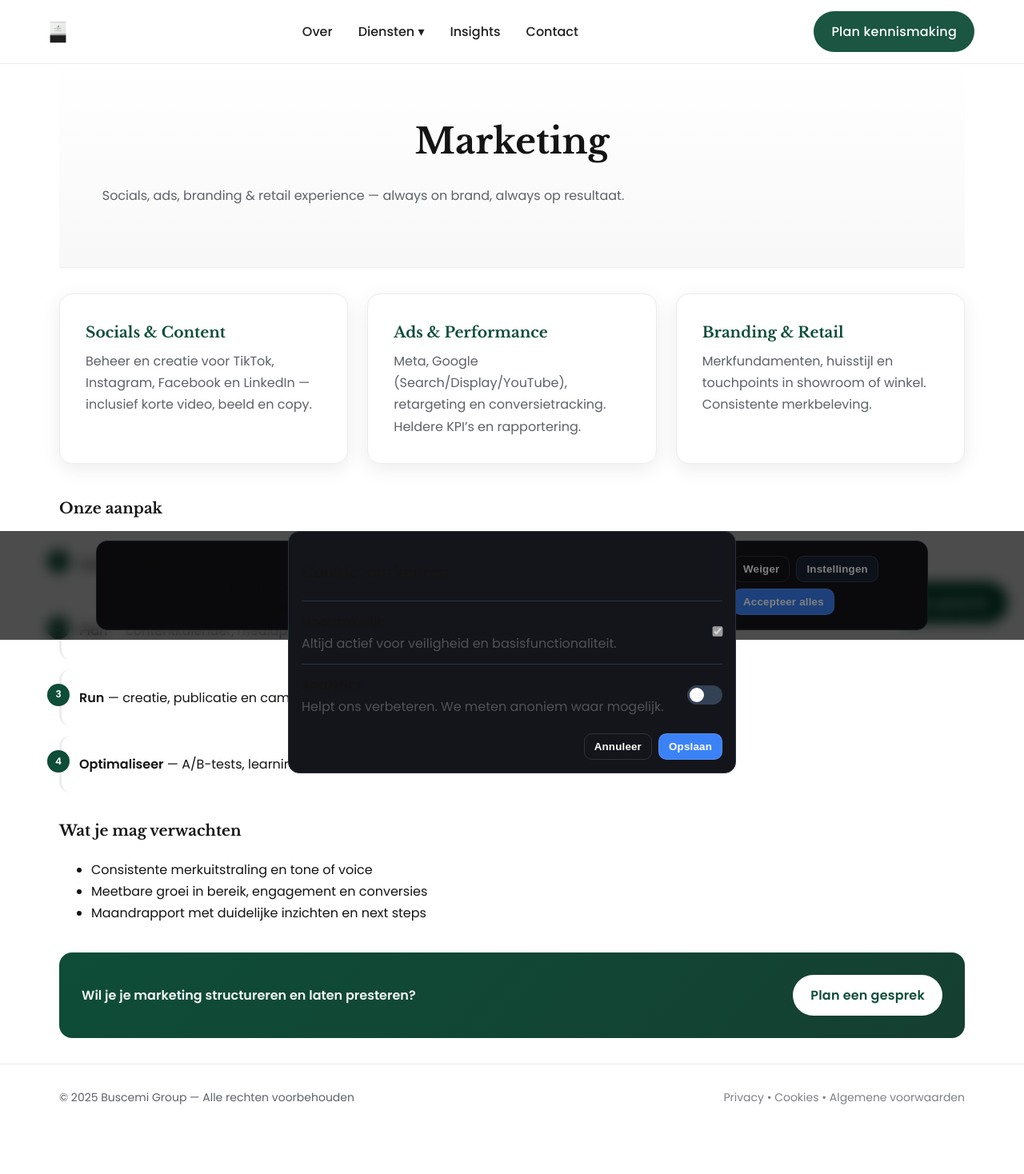
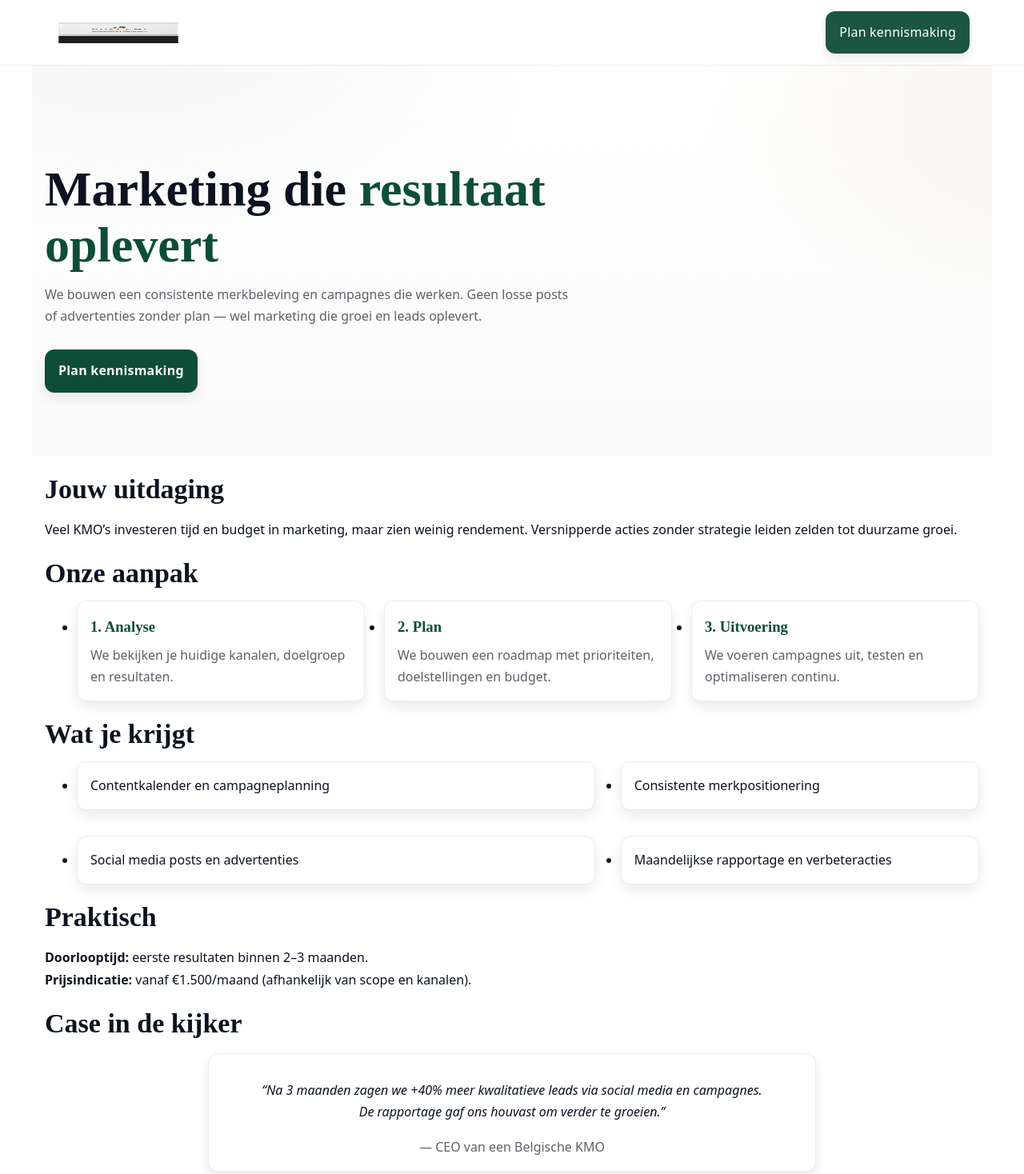
Before and after one commit to BuscemiGroup/Website, a plain HTML site: page diensten/marketing.html in a window 1280 px wide. Shown: the top 1468 px of the page at 80% size. Before the commit the page ends 1415 px from the top, so only its background shows below. Drawn offline with nearby package versions, Linux system fonts and the light colour scheme.

Commit message:
Update marketing.html

```diff
--- a/diensten/marketing.html
+++ b/diensten/marketing.html
@@ -1,86 +1,120 @@
 <!DOCTYPE html>
-<html lang="nl">
+<html lang="nl-BE">
 <head>
-<meta charset="utf-8"/>
-<meta name="viewport" content="width=device-width,initial-scale=1"/>
-<title>Marketing — Buscemi Group</title>
-<meta name="description" content="Socials, ads, branding & retail experience"/>
-<meta name="theme-color" content="#0e4d38"/>
-<link rel="preconnect" href="https://fonts.googleapis.com"/>
-<link rel="preconnect" href="https://fonts.gstatic.com" crossorigin/>
-<link href="https://fonts.googleapis.com/css2?family=Libre+Baskerville:wght@400;700&family=Poppins:wght@300;400;500;600&display=swap" rel="stylesheet"/>
-<link rel="stylesheet" href="../style.css"/>
-<link rel="icon" type="image/png" href="../assets/favicon.png"/>
-<meta property="og:image" content="https://www.buscemigroup.be/assets/og-image.png"/>
-<meta property="og:title" content="Marketing — Buscemi Group"/>
-<meta property="og:description" content="Socials, ads, branding &amp; retail experience"/>
-<meta property="og:type" content="website"/>
-<meta property="og:url" content="https://www.buscemigroup.be/diensten/marketing.html"/>
-<link rel="canonical" href="https://www.buscemigroup.be/diensten/marketing.html"/>
+  <meta charset="utf-8" />
+  <meta name="viewport" content="width=device-width, initial-scale=1" />
+  <title>Marketing voor KMO’s | Buscemi Group</title>
+  <meta name="description" content="Van social media tot advertenties: wij zorgen voor consistente marketing die meetbare resultaten oplevert voor KMO’s." />
+  <link rel="stylesheet" href="/style.css" />
+  <link rel="stylesheet" href="/utilities.css" />
 </head>
 <body>
+  <a class="visually-hidden skip-link" href="#main">Ga naar hoofdinhoud</a>
 
-<header>
+  <header class="site-header">
     <div class="container nav">
-    <a class="brand" href="../index.html"><img src="../assets/logo.png" alt="Buscemi Group"/></a>
-    <nav class="nav-links" aria-label="Hoofdnavigatie">
-      <a href="../over.html">Over</a>
-      <div class="dropdown">
-        <a href="../diensten/index.html">Diensten ▾</a>
-        <div class="dropdown-content" role="menu">
-          <a href="../diensten/marketing.html">Marketing</a>
-          <a href="../diensten/consultancy.html">Consultancy</a>
-        </div>
-      </div>
-      <a href="../insights/index.html">Insights</a>
-      <a href="../contact.html">Contact</a>
-    </nav>
-    <a class="btn" href="../contact.html">Plan kennismaking</a>
-    <button class="burger" aria-label="Menu" aria-expanded="false">☰</button>
+      <a class="brand" href="/" aria-label="Buscemi Group home">
+        <img src="/assets/logo.png" alt="Buscemi Group" width="160" height="40" />
+      </a>
+      <a class="btn primary-cta" href="/#contact">Plan kennismaking</a>
     </div>
   </header>
 
-<main class="container">
-  <section class="subpage-hero">
-    <h1>Marketing</h1>
-    <p class="sub">Socials, ads, branding & retail experience — always on brand, always op resultaat.</p>
-  </section>
-  <div class="content" style="padding:32px 0">
-    <div class="grid-3">
-      <div class="card pad tile"><h3>Socials & Content</h3><p>Beheer en creatie voor TikTok, Instagram, Facebook en LinkedIn — inclusief korte video, beeld en copy.</p></div>
-      <div class="card pad tile"><h3>Ads & Performance</h3><p>Meta, Google (Search/Display/YouTube), retargeting en conversietracking. Heldere KPI’s en rapportering.</p></div>
-      <div class="card pad tile"><h3>Branding & Retail</h3><p>Merkfundamenten, huisstijl en touchpoints in showroom of winkel. Consistente merkbeleving.</p></div>
-    </div>
-    <h3 style="margin-top:40px">Onze aanpak</h3>
-    <div class="steps">
-      <div class="step"><strong>Audit</strong> — kanalen, creative en tracking. We bepalen quick wins.</div>
-      <div class="step"><strong>Plan</strong> — contentkalender, mediaplan en KPI’s.</div>
-      <div class="step"><strong>Run</strong> — creatie, publicatie en campagnesturing.</div>
-      <div class="step"><strong>Optimaliseer</strong> — A/B-tests, learnings en schaalbare formats.</div>
-    </div>
-    <h3 style="margin-top:32px">Wat je mag verwachten</h3>
-    <ul>
-      <li>Consistente merkuitstraling en tone of voice</li>
-      <li>Meetbare groei in bereik, engagement en conversies</li>
-      <li>Maandrapport met duidelijke inzichten en next steps</li>
-    </ul>
-    <div class="cta" style="margin-top:36px">
-      <p><strong>Wil je je marketing structureren en laten presteren?</strong></p>
-      <a class="btn" href="../contact.html">Plan een gesprek</a>
+  <main id="main">
+    <!-- HERO -->
+    <section class="hero container">
+      <div class="grid-2">
+        <div>
+          <h1>Marketing die <span class="accent">resultaat oplevert</span></h1>
+          <p>We bouwen een consistente merkbeleving en campagnes die werken. Geen losse posts of advertenties zonder plan — wel marketing die groei en leads oplevert.</p>
+          <a class="btn" href="/#contact">Plan kennismaking</a>
         </div>
       </div>
+    </section>
+
+    <!-- PROBLEEM & AANPAK -->
+    <section class="container mt-20">
+      <h2>Jouw uitdaging</h2>
+      <p>Veel KMO’s investeren tijd en budget in marketing, maar zien weinig rendement. Versnipperde acties zonder strategie leiden zelden tot duurzame groei.</p>
+
+      <h2 class="mt-20">Onze aanpak</h2>
+      <ul class="grid-3 mt-12">
+        <li class="card pad tile"><h3>1. Analyse</h3><p>We bekijken je huidige kanalen, doelgroep en resultaten.</p></li>
+        <li class="card pad tile"><h3>2. Plan</h3><p>We bouwen een roadmap met prioriteiten, doelstellingen en budget.</p></li>
+        <li class="card pad tile"><h3>3. Uitvoering</h3><p>We voeren campagnes uit, testen en optimaliseren continu.</p></li>
+      </ul>
+    </section>
+
+    <!-- DELIVERABLES -->
+    <section class="container mt-20">
+      <h2>Wat je krijgt</h2>
+      <ul class="grid-2 mt-12">
+        <li class="card pad">Contentkalender en campagneplanning</li>
+        <li class="card pad">Consistente merkpositionering</li>
+        <li class="card pad">Social media posts en advertenties</li>
+        <li class="card pad">Maandelijkse rapportage en verbeteracties</li>
+      </ul>
+    </section>
+
+    <!-- DOORLOOPTIJD & PRIJS -->
+    <section class="container mt-20">
+      <h2>Praktisch</h2>
+      <p><strong>Doorlooptijd:</strong> eerste resultaten binnen 2–3 maanden.<br>
+         <strong>Prijsindicatie:</strong> vanaf €1.500/maand (afhankelijk van scope en kanalen).</p>
+    </section>
+
+    <!-- MINI-CASE -->
+    <section class="container mt-20">
+      <h2>Case in de kijker</h2>
+      <figure class="card pad max-w-760 mx-auto text-center">
+        <blockquote>
+          <p><em>“Na 3 maanden zagen we +40% meer kwalitatieve leads via social media en campagnes. De rapportage gaf ons houvast om verder te groeien.”</em></p>
+        </blockquote>
+        <figcaption class="muted">— CEO van een Belgische KMO</figcaption>
+      </figure>
+    </section>
+
+    <!-- FAQ -->
+    <section class="container mt-20">
+      <h2>Veelgestelde vragen</h2>
+      <div class="grid-2 mt-12">
+        <div class="card pad">
+          <h3>Hoe snel zien we resultaat?</h3>
+          <p>Meestal binnen 2–3 maanden, afhankelijk van je startpositie en sector.</p>
+        </div>
+        <div class="card pad">
+          <h3>Werken jullie met contracten?</h3>
+          <p>We starten meestal met een proefperiode van 3 maanden. Daarna verlengen we flexibel per kwartaal.</p>
+        </div>
+        <div class="card pad">
+          <h3>Moeten wij zelf content aanleveren?</h3>
+          <p>We werken samen: wij creëren en optimaliseren, jij geeft input en feedback.</p>
+        </div>
+        <div class="card pad">
+          <h3>Is dit ook geschikt voor kleine KMO’s?</h3>
+          <p>Ja, we stemmen de scope af op je budget en prioriteiten. Vanaf €1.500/maand.</p>
+        </div>
+      </div>
+    </section>
+
+    <!-- CONTACT CTA -->
+    <section class="container my-60">
+      <div class="cta center">
+        <p><strong>Klaar om je marketing op de rails te zetten?</strong></p>
+        <a class="btn" href="/#contact">Plan kennismaking</a>
+      </div>
+    </section>
   </main>
 
-<footer>
-  <div class="container" style="display:flex;justify-content:space-between;align-items:center;gap:12px;flex-wrap:wrap">
-    <div>© <span id="year"></span> Buscemi Group — Alle rechten voorbehouden</div>
-    <div class="muted"><a href="../legal.html">Privacy</a> • <a href="../legal.html">Cookies</a> • <a href="../legal.html">Algemene voorwaarden</a></div>
+  <footer class="site-footer">
+    <div class="container flex justify-between items-center gap-12 flex-wrap">
+      <div>© <span id="year"></span> Buscemi Group</div>
+      <div class="muted"><a href="/legal.html">Privacy & Voorwaarden</a></div>
     </div>
   </footer>
-<script>document.getElementById('year').textContent = new Date().getFullYear();</script>
-<script src="../cookie.js"></script>
-<script src="../nav.js"></script>
 
-<div class="sticky-cta"><a class="btn" href="../contact.html">Plan gesprek</a></div>
+  <script>
+    (function(){var y=document.getElementById("year");if(y)y.textContent=new Date().getFullYear();})();
+  </script>
 </body>
 </html>
```
Lines whose indentation alone changed are shown as unchanged.
